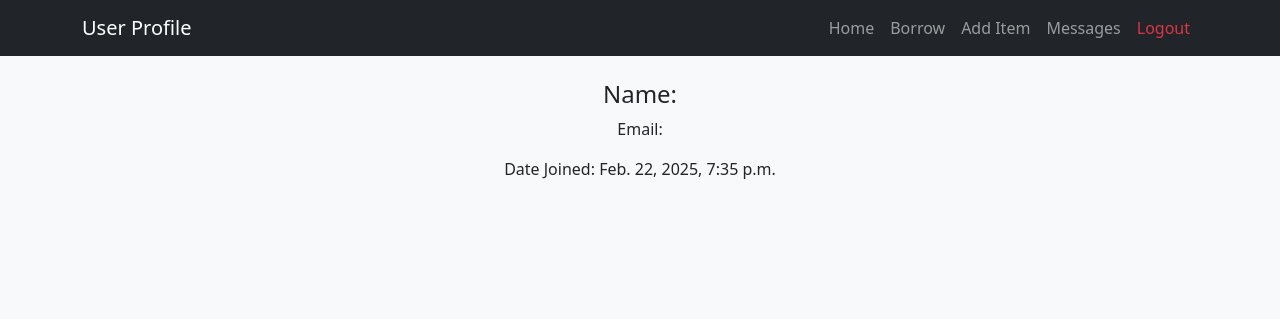
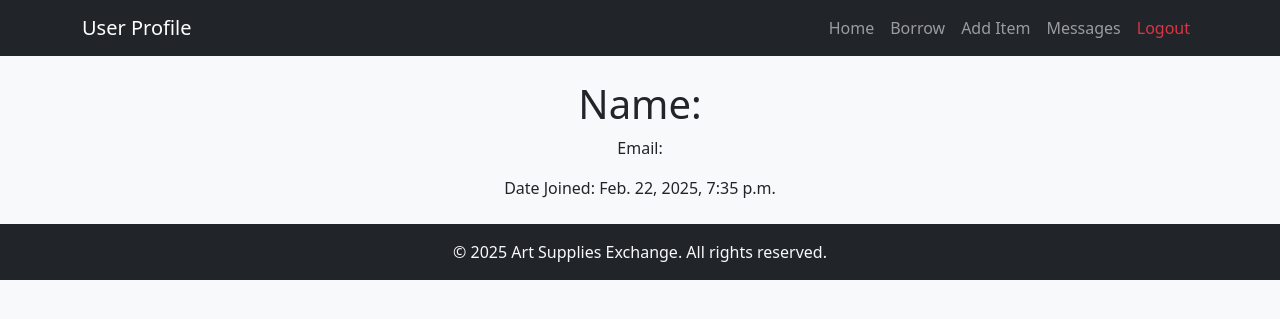
Before and after one commit to afiap333/art-library-afia, a Django app: page /artlibrary/profile/ in a window 1280 px wide. Shown: the top 319 px of the page. Run offline with Django 5.2, Linux system fonts and the light colour scheme; a user stored in the database is signed in; some libraries are stand-ins or nearby versions.

Commit message:
added footer to user profile page

```diff
--- a/artlibrary/templates/artlibrary/userprofile.html
+++ b/artlibrary/templates/artlibrary/userprofile.html
@@ -33,7 +33,7 @@
     <!--rest of the page-->
     <div class="container mt-4">
         <!--Add profile pic-->
-        <h4 class="text-center">Name: {{ request.user.get_full_name }}</h1>
+        <h1 class="text-center">Name: {{ request.user.get_full_name }}</h1>
         <p class="text-center">Email: {{request.user.email}}</p>
         <p class="text-center">Date Joined: {{request.user.date_joined}}</p>
     </div>
@@ -41,4 +41,12 @@
     <!--Adding items pop up-->
 
 </body>
+
+<!-- Footer -->
+<footer class="bg-dark text-light text-center py-3 mt-4">
+    <div class="container">
+        <p class="mb-0">&copy; 2025 Art Supplies Exchange. All rights reserved.</p>
+    </div>
+</footer>
+
 </html>
```
